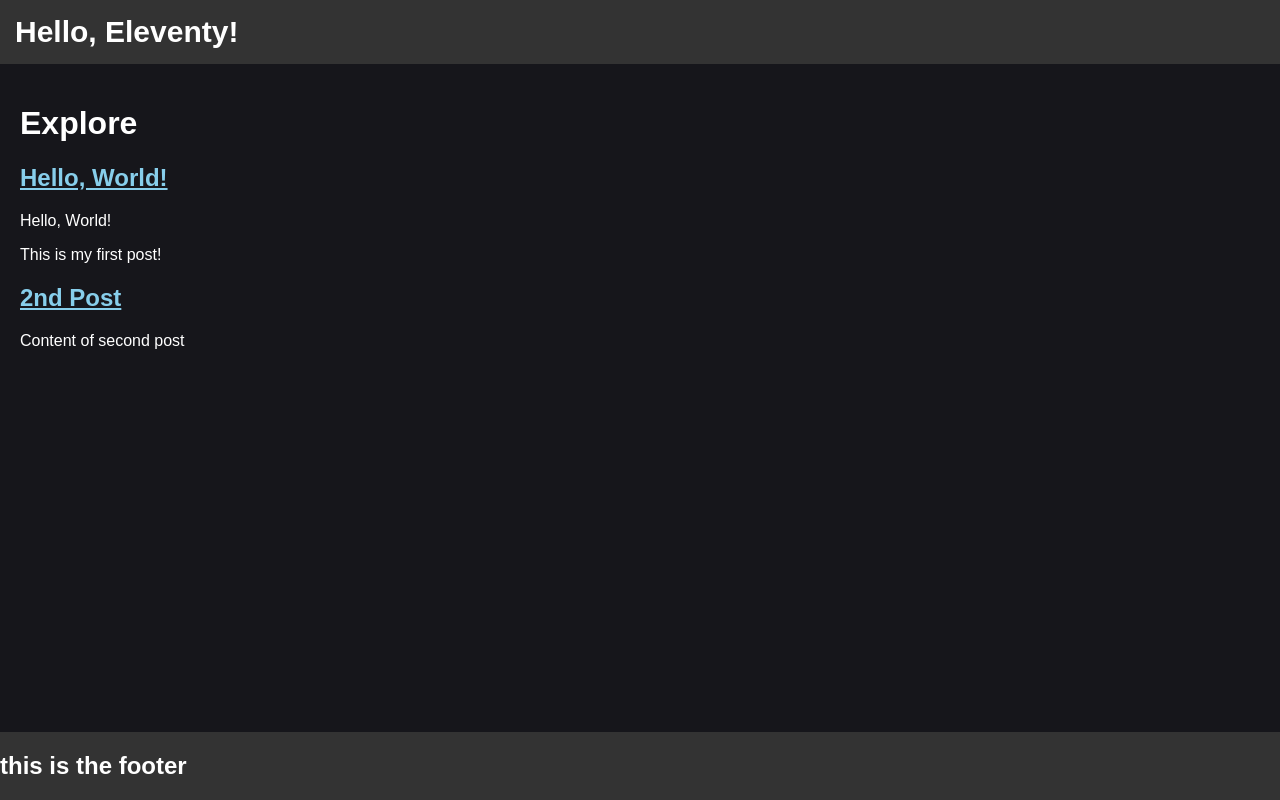
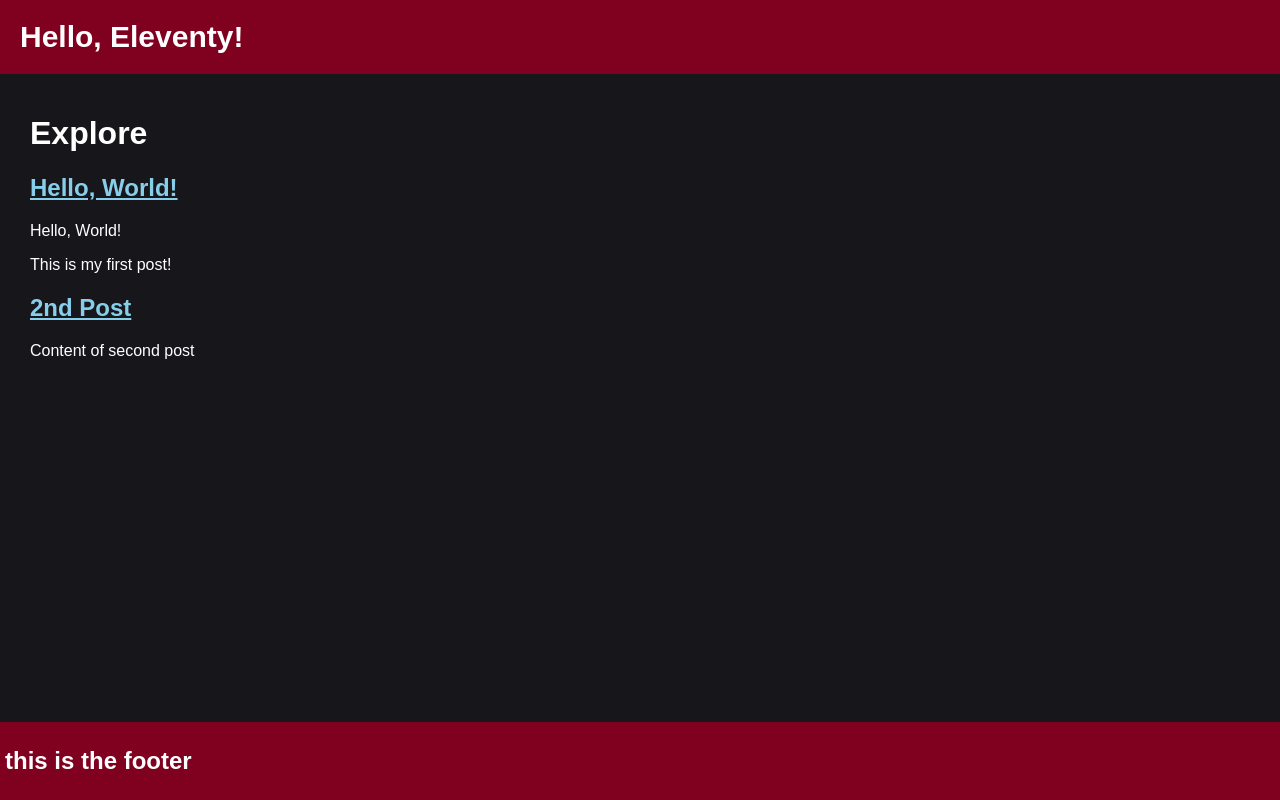
Before and after one commit to StephenOravec/hello-eleventy, an Eleventy site: page index.html in a window 1280 px wide. Built offline with nearby package versions, Linux system fonts and the light colour scheme; Eleventy itself is replaced by a stand-in of ours; files that its build step writes are made by us from their sources.

Commit message:
Update header and footer

```diff
--- a/css/styles.css
+++ b/css/styles.css
@@ -13,8 +13,8 @@ a {
 }
 
 .header {
-    background-color: #333;
-    padding: 15px;
+    background-color: #800020;
+    padding: 20px;
     margin-bottom: 20px;
     border-radius: 0px;
 }
@@ -27,7 +27,7 @@ a {
 
 .wrapper {
     flex: 1;
-    padding-left: 20px;
+    padding-left: 30px;
     box-sizing: border-box;
 }
 
@@ -38,6 +38,9 @@ a {
 }
 
 .footer {
-    background-color: #333;
+    background-color: #800020;
     margin-top: auto;
+    padding: 5px;
+    border-radius: 0px;
+
 }
```
